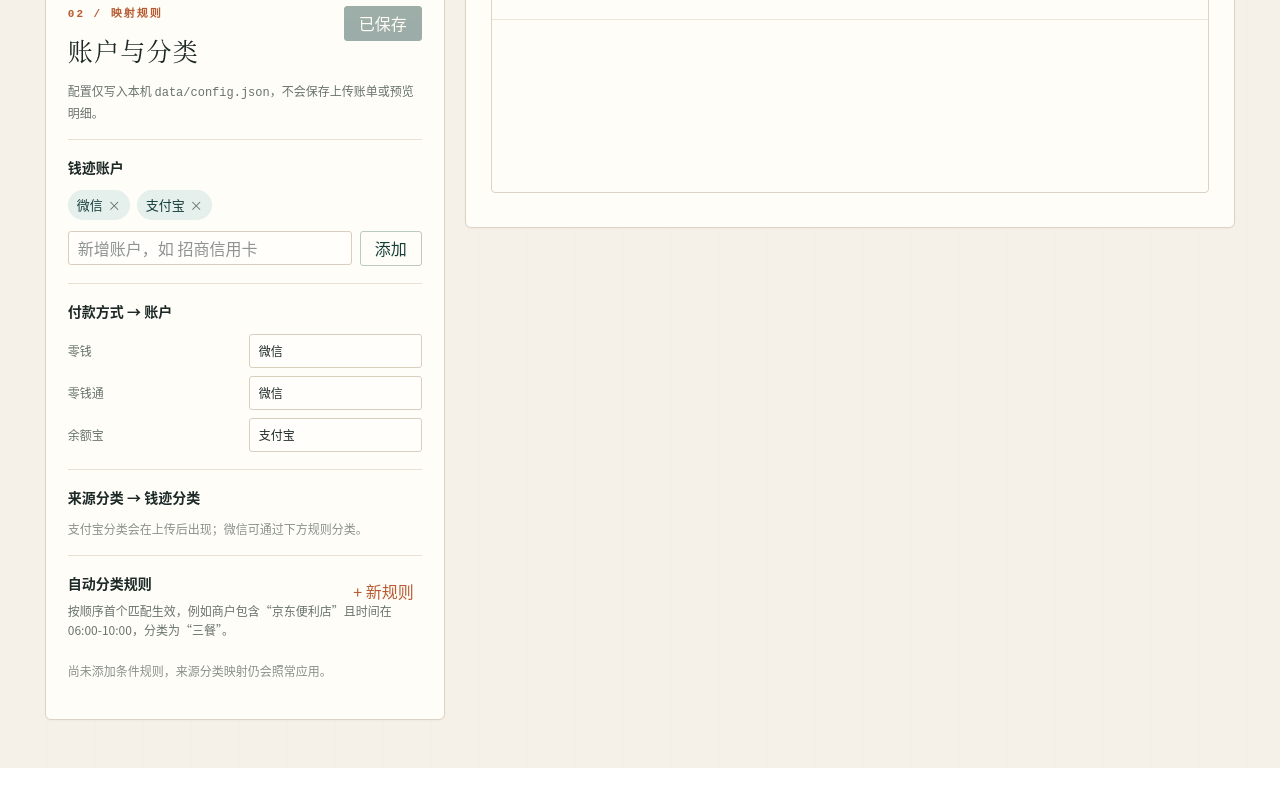
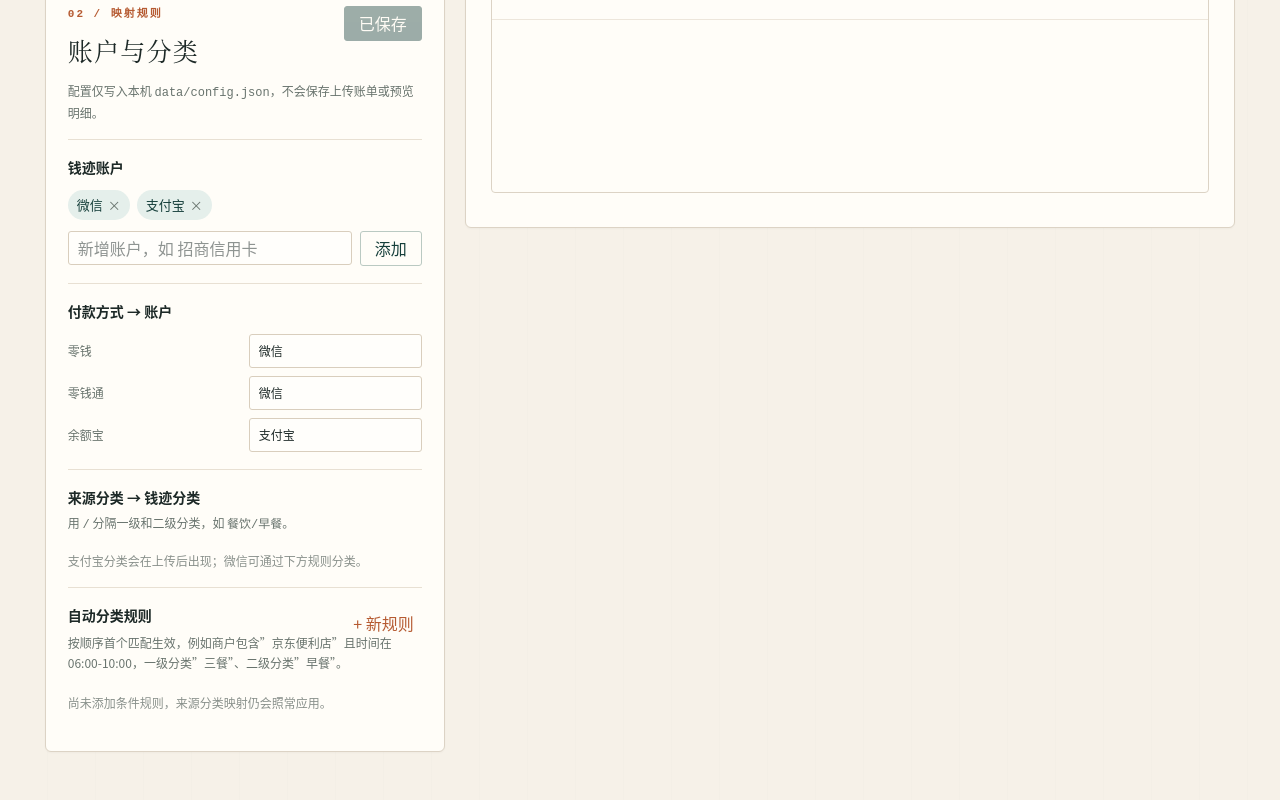
Before and after one commit to location-txl/qianji_import, a Next.js app: page / in a window 1280 px wide. Shown: the part 741-1541 px from the top of the page. Before the commit the page ends 1509 px from the top, so only its background shows below. Built offline with nearby package versions, Linux system fonts and the light colour scheme.

Commit message:
feat(import): 支持二级分类配置
- CategoryRule 新增 subCategory 字段
- sourceCategoryMappings 支持 / 分隔一级/二级分类
- UI 增加二级分类输入框及提示

```diff
--- a/src/features/import/ConfigPanel.tsx
+++ b/src/features/import/ConfigPanel.tsx
@@ -91,6 +91,7 @@ export function ConfigPanel({
           startTime: "",
           endTime: "",
           category: "",
+          subCategory: "",
         },
       ],
     });
@@ -181,6 +182,7 @@ export function ConfigPanel({
 
       <div className={styles.configBlock}>
         <h3>来源分类 → 钱迹分类</h3>
+        <p className={styles.helper}>用 <code>/</code> 分隔一级和二级分类，如 <code>餐饮/早餐</code>。</p>
         {categoryKeys.length === 0 ? (
           <p className={styles.emptyHint}>支付宝分类会在上传后出现；微信可通过下方规则分类。</p>
         ) : (
@@ -193,7 +195,7 @@ export function ConfigPanel({
                   <input
                     value={config.sourceCategoryMappings[key] ?? ""}
                     onChange={(event) => changeMapping("sourceCategoryMappings", key, event.target.value)}
-                    placeholder="钱迹分类"
+                    placeholder="一级分类/二级分类"
                   />
                 </label>
               );
@@ -207,7 +209,7 @@ export function ConfigPanel({
           <h3>自动分类规则</h3>
           <button className={styles.textButton} type="button" onClick={addRule}>+ 新规则</button>
         </div>
-        <p className={styles.helper}>按顺序首个匹配生效，例如商户包含“京东便利店”且时间在 06:00-10:00，分类为“三餐”。</p>
+        <p className={styles.helper}>按顺序首个匹配生效，例如商户包含”京东便利店”且时间在 06:00-10:00，一级分类”三餐”、二级分类”早餐”。</p>
         <div className={styles.ruleList}>
           {config.categoryRules.map((rule, index) => (
             <div className={styles.ruleCard} key={rule.id}>
@@ -236,7 +238,12 @@ export function ConfigPanel({
                 <input
                   value={rule.category}
                   onChange={(event) => updateRule(rule.id, { category: event.target.value })}
-                  placeholder="目标分类"
+                  placeholder="一级分类"
+                />
+                <input
+                  value={rule.subCategory}
+                  onChange={(event) => updateRule(rule.id, { subCategory: event.target.value })}
+                  placeholder="二级分类（可选）"
                 />
               </div>
             </div>
--- a/src/features/import/config.ts
+++ b/src/features/import/config.ts
@@ -1,6 +1,6 @@
 import type { AppConfig, CategoryRule, SourcePlatform } from "./types";
 
-export const COMMON_ACCOUNT_OPTIONS = [];
+export const COMMON_ACCOUNT_OPTIONS:string[] = [];
 
 export const DEFAULT_CONFIG: AppConfig = {
   accounts: [...COMMON_ACCOUNT_OPTIONS],
@@ -49,6 +49,7 @@ function validateRule(value: unknown, index: number): CategoryRule {
   const startTime = requireString(rule.startTime ?? "", `categoryRules[${index}].startTime`);
   const endTime = requireString(rule.endTime ?? "", `categoryRules[${index}].endTime`);
   const category = requireString(rule.category, `categoryRules[${index}].category`);
+  const subCategory = requireString(rule.subCategory ?? "", `categoryRules[${index}].subCategory`);
 
   if (!id || !SOURCES.has(source as SourcePlatform | "all")) {
     throw new Error(`categoryRules[${index}] 的来源无效`);
@@ -67,6 +68,7 @@ function validateRule(value: unknown, index: number): CategoryRule {
     startTime,
     endTime,
     category,
+    subCategory,
   };
 }
 
--- a/src/features/import/transform.ts
+++ b/src/features/import/transform.ts
@@ -67,14 +67,16 @@ function matchesRule(transaction: NormalizedTransaction, rule: CategoryRule): bo
   return isTimeInRange(transaction.occurredAt.slice(11, 16), rule.startTime, rule.endTime);
 }
 
-function categoryFor(transaction: NormalizedTransaction, config: AppConfig): string {
+function resolveCategory(transaction: NormalizedTransaction, config: AppConfig): { category: string; subCategory: string } {
   const rule = config.categoryRules.find(
     (candidate) => candidate.category && matchesRule(transaction, candidate),
   );
   if (rule) {
-    return rule.category;
+    return { category: rule.category, subCategory: rule.subCategory };
   }
-  return config.sourceCategoryMappings[`${transaction.source}:${transaction.sourceCategory}`] ?? "";
+  const mapped = config.sourceCategoryMappings[`${transaction.source}:${transaction.sourceCategory}`] ?? "";
+  const parts = mapped.split("/");
+  return { category: parts[0]?.trim() ?? "", subCategory: parts[1]?.trim() ?? "" };
 }
 
 function inferType(transaction: NormalizedTransaction): TemplateType | "" {
@@ -200,10 +202,12 @@ export function buildPreviewRows(
   const specialIssues = collectSpecialIssues(transactions);
 
   return filtered.map((transaction) => {
+    const { category, subCategory } = resolveCategory(transaction, config);
     const template: QianjiTemplateRow = {
       ...emptyTemplateRow(),
       时间: transaction.occurredAt,
-      分类: categoryFor(transaction, config),
+      分类: category,
+      二级分类: subCategory,
       类型: inferType(transaction),
       金额: amountText(transaction.amount),
       账户1: config.paymentMethodMappings[transaction.basePaymentMethod] ?? "",
--- a/src/features/import/types.ts
+++ b/src/features/import/types.ts
@@ -31,6 +31,7 @@ export interface CategoryRule {
   startTime: string;
   endTime: string;
   category: string;
+  subCategory: string;
 }
 
 /**
```
Also changed, not shown: 2 other files (tests, documents, lock files or other folders).
